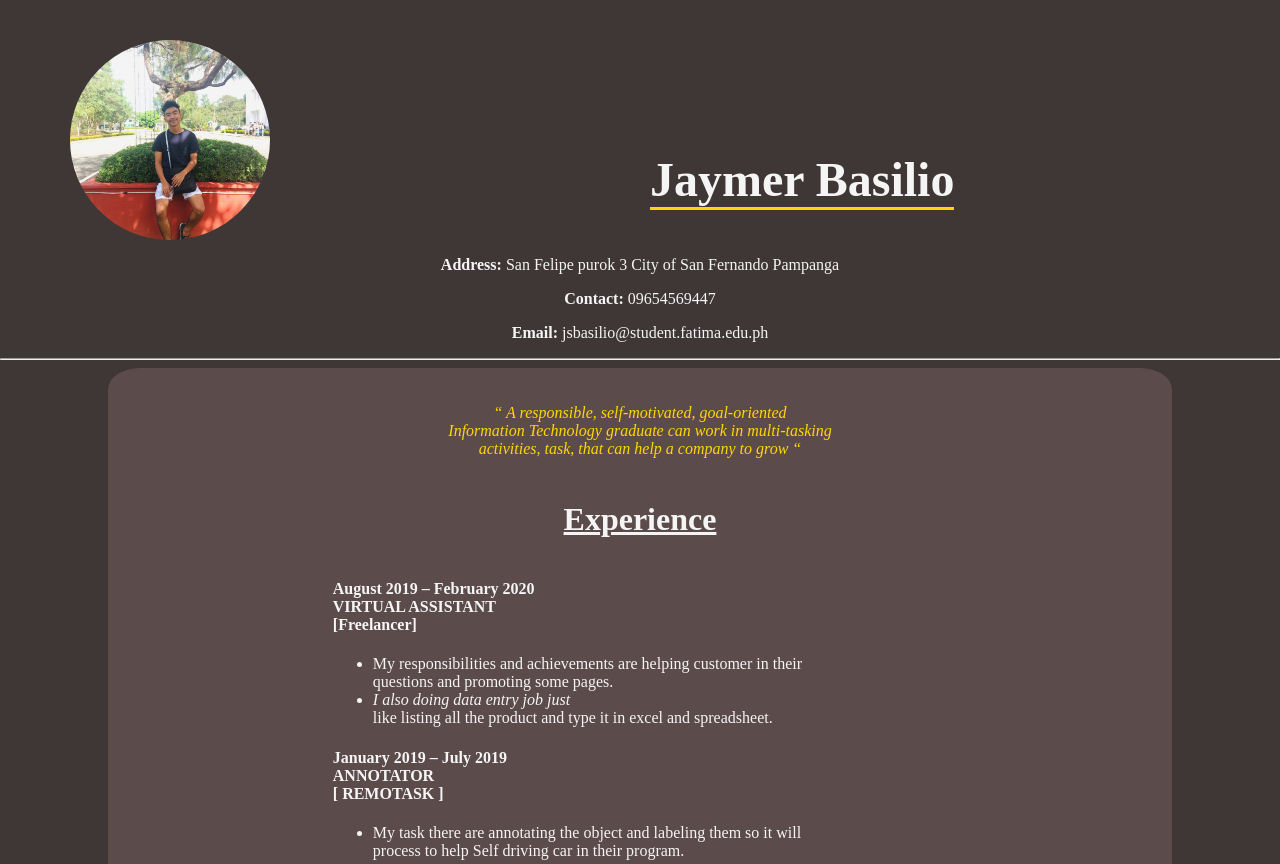
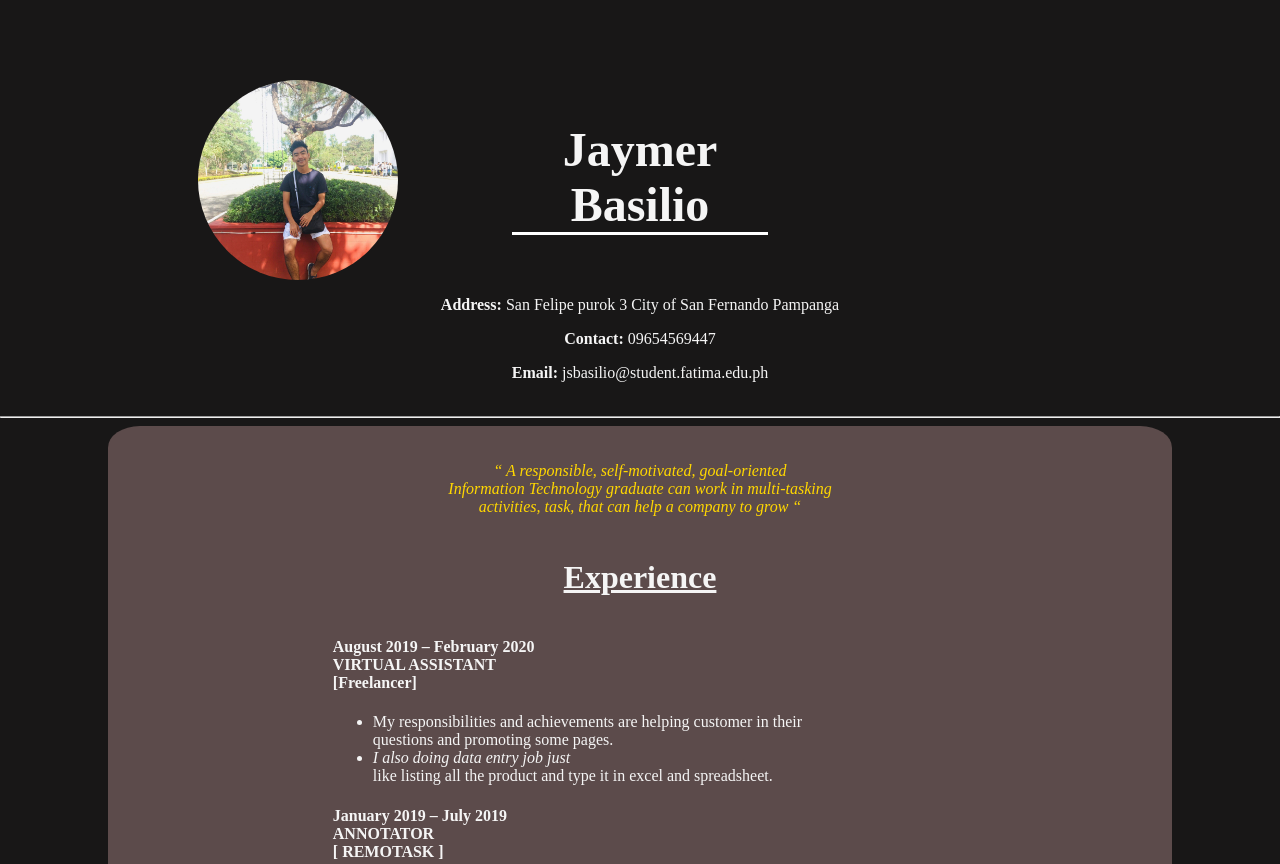
Before and after one commit to jaymerbasilio28/resumenew, a plain HTML site: page resume for discord/index.html in a window 1280 px wide. Shown: the top 864 px of the page. Drawn offline with Linux system fonts and the light colour scheme.

Commit message:
Add files via upload

```diff
--- a/resume for discord/index.html
+++ b/resume for discord/index.html
@@ -9,11 +9,16 @@
 </head>
 <body>
     <header>
-        <div class="profile--picture">
-            <img src="./pictures/profile.jpg" width="100" height="100" alt="jaymer picture" class="profileimage">
+        <div class="marginpro">
+            <div class="profile--picture box">
+                <img src="./pictures/profile.jpg" width="100" height="100" alt="jaymer picture" class="profileimage">
+            </div>
         </div>
         <div class="name">
-            <h1 class="jaymerbasilio">Jaymer Basilio</h1>
+            <h1 class="jaymerbasilio box">Jaymer Basilio</h1>
+        </div>
+        <div class="clr">
+
         </div>
         <div class="information">
             <p><b>Address:</b> San Felipe purok 3 City of San Fernando Pampanga</p>
--- a/resume for discord/style.css
+++ b/resume for discord/style.css
@@ -1,11 +1,22 @@
 body{
     margin: 0;
     padding: 0;
-    background-color: rgb(63, 54, 54);
+    background-color: rgb(24, 23, 23);
     color: whitesmoke;
 }
 header{
-    position: relative;
+    padding: 10px 20px 10px 20px;
+    width: 80%;
+    margin: 0 auto;
+}
+.marginpro{
+    margin-top: 30px;
+}
+.box{
+    float: left;
+}
+.clr{
+    clear: both;
 }
 .profile--picture {
     width: 200px;
@@ -20,13 +31,14 @@ header{
     height: auto;
 }
 .name{
-    position: absolute;
-    top: 80px;
-    left: 650px;
+    text-align: center;
+    width: 25%;
+    margin: auto;
+    margin-top: 80px;
 }
 .jaymerbasilio{
+    border-bottom: solid white 3px;
     font-size: 3em;
-    border-bottom: solid gold 3px;
 }
 .information{
     text-align: center;
```
Also changed, not shown: 1 other file.
